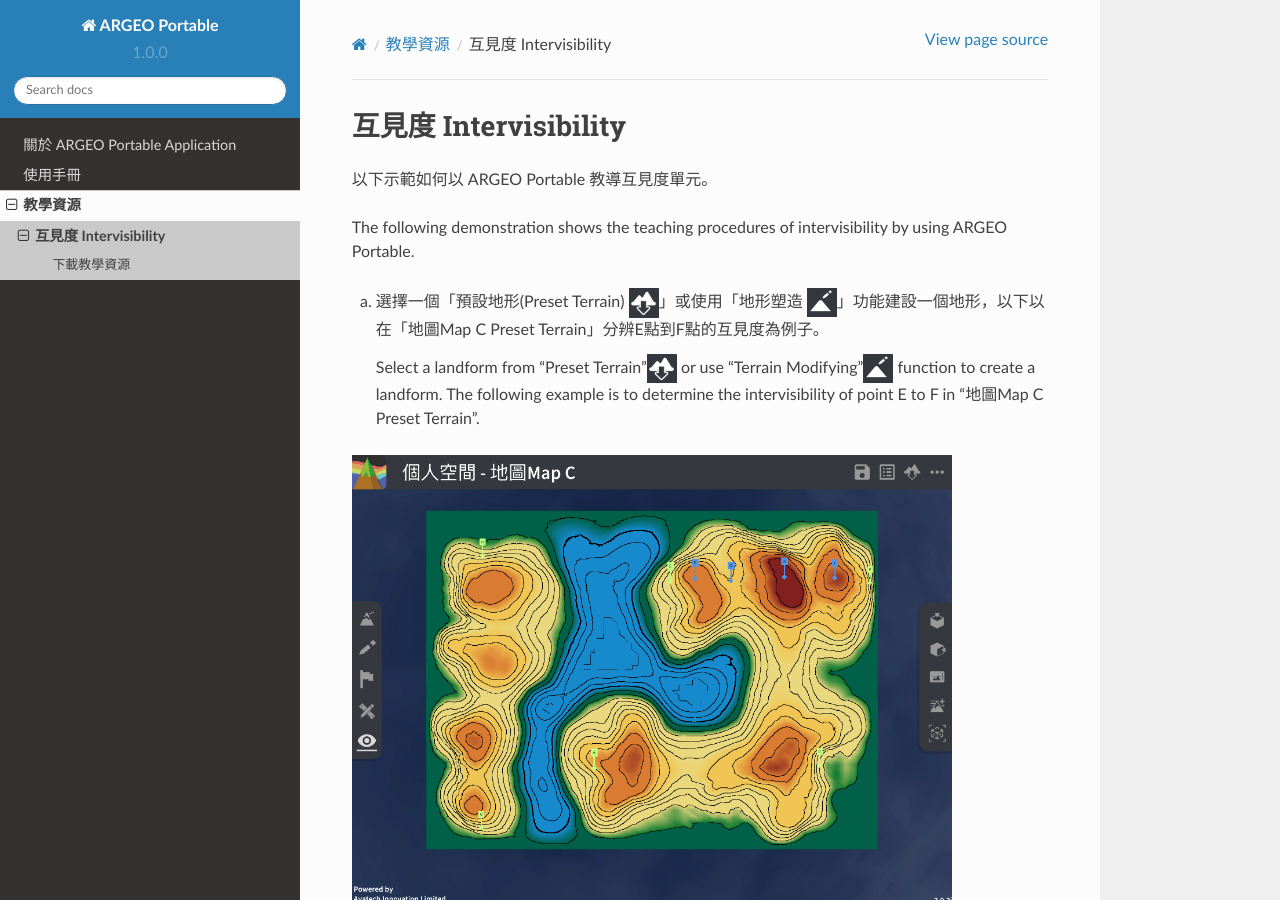
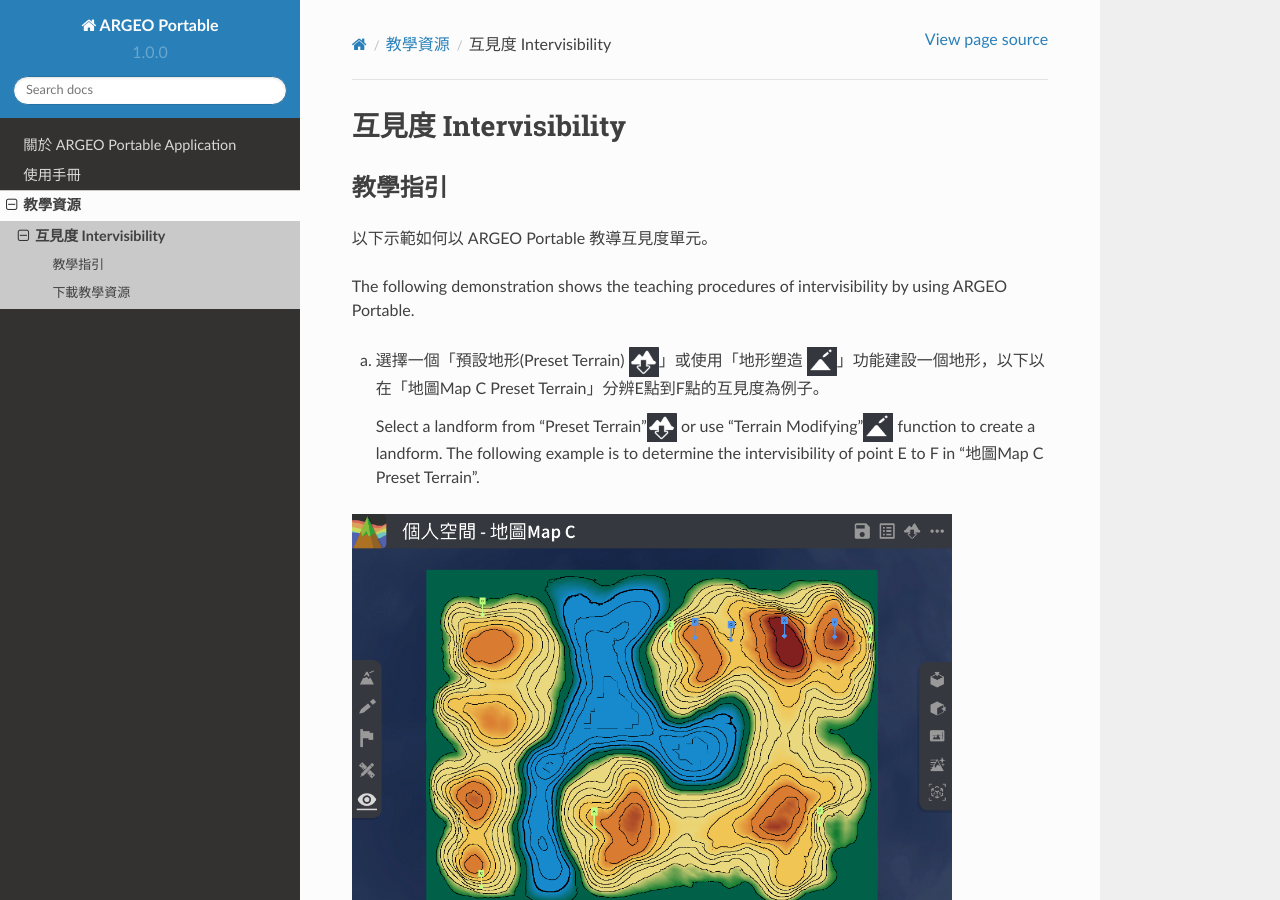
Before and after one commit to Avatech-hk/argeoportable, a Sphinx documentation site: the page built from docs/source/eduresource/mapreading/intervisibility.rst, in a window 1280 px wide and 900 px high. Built offline with Sphinx 7.4.7 and the Read the Docs theme 2.0.0, drawn with Linux system fonts in a browser that asks for light colours; pages that are not in the unit, such as notebooks, are missing from menus.

Commit message:
Update intervisibility.rst

```diff
--- a/docs/source/eduresource/mapreading/intervisibility.rst
+++ b/docs/source/eduresource/mapreading/intervisibility.rst
@@ -7,6 +7,8 @@
 .. |terrain_edit_mode| image:: intervisibility_images/terrain_edit_mode.png
    :width: 30
 
+教學指引
+*********
 
 以下示範如何以 ARGEO Portable 教導互見度單元。
 
```
